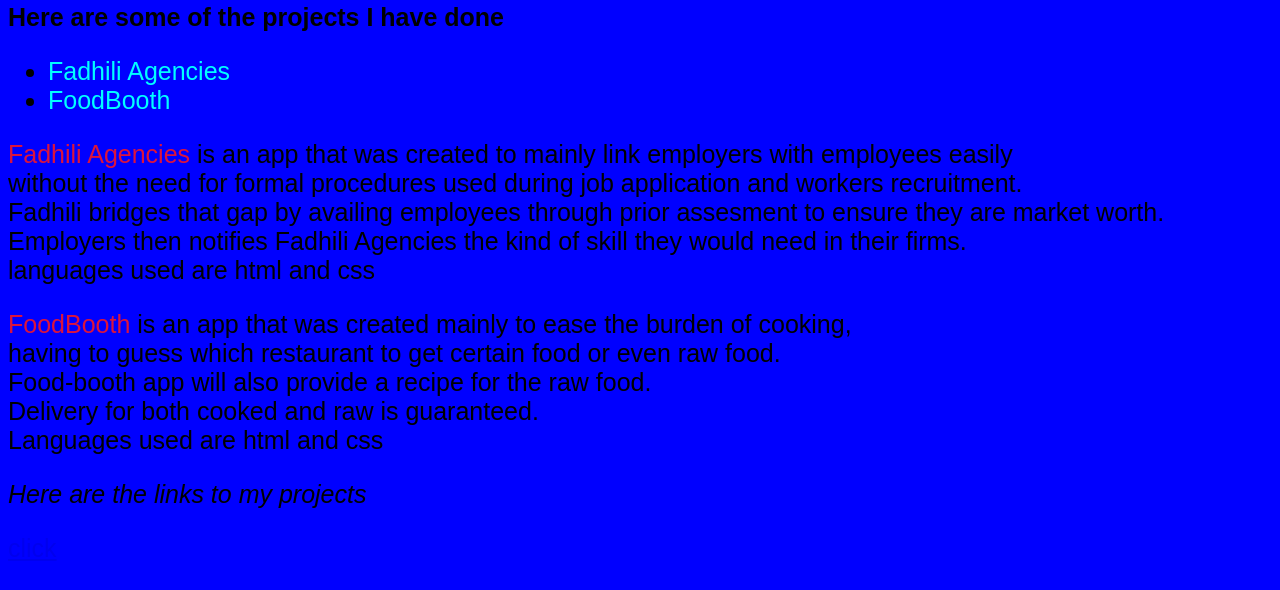
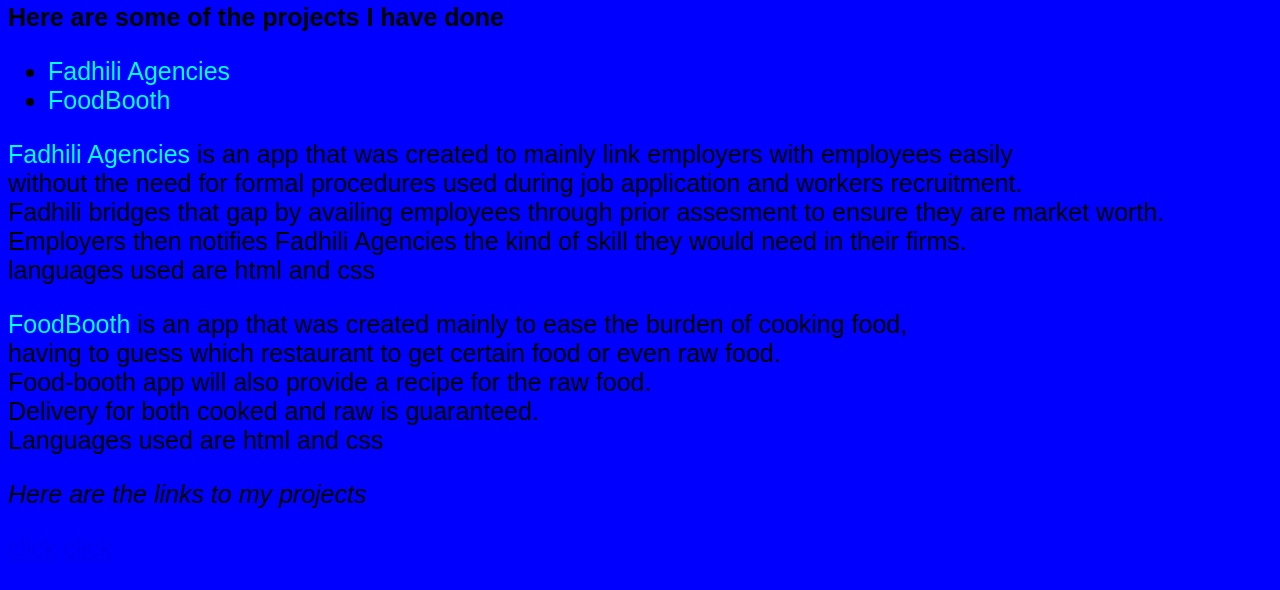
Before and after one commit to edithntinyari/Personal, a plain HTML site: page index.html in a window 1280 px wide. Shown: the part 1376-1966 px from the top of the page. Drawn offline with Linux system fonts and the light colour scheme.

```diff
--- a/index.html
+++ b/index.html
@@ -48,10 +48,11 @@
       <li><span style="color: cyan;">Fadhili Agencies</span></li>
       <li><span style="color:cyan;">FoodBooth</span></li>
     </ul>
-    <p><span style="color:crimson;">Fadhili Agencies</span> is an app that was created to mainly link employers with employees easily <br>without the need for formal procedures used during job application and workers recruitment.<br>Fadhili bridges that gap by availing employees through prior assesment to ensure they are market worth.<br>Employers then notifies Fadhili Agencies the kind of skill they would need in their firms.<br> languages used are html and css</p>
+    <p><span style="color:cyan;">Fadhili Agencies</span> is an app that was created to mainly link employers with employees easily <br>without the need for formal procedures used during job application and workers recruitment.<br>Fadhili bridges that gap by availing employees through prior assesment to ensure they are market worth.<br>Employers then notifies Fadhili Agencies the kind of skill they would need in their firms.<br> languages used are html and css</p>
   </p>
-  <p><span style="color:crimson;">FoodBooth</span> is an app that was created mainly to ease the burden of cooking,<br>having to guess which restaurant to get certain food or even raw food.<br>Food-booth app will also provide a recipe for the raw food.<br>Delivery for both cooked and raw is guaranteed.<br>Languages used are html and css</p>
+  <p><span style="color:cyan;">FoodBooth</span> is an app that was created mainly to ease the burden of cooking food,<br>having to guess which restaurant to get certain food or even raw food.<br>Food-booth app will also provide a recipe for the raw food.<br>Delivery for both cooked and raw is guaranteed.<br>Languages used are html and css</p>
   <p><em>Here are the links to my projects</em></p>
+  <a href="https://antonioisrooted.github.io/Food-Booth/">click</a>
   <a href="https://edithntinyari.github.io/Fadhili-Agencies/">click</a>
 
 </div>
```
